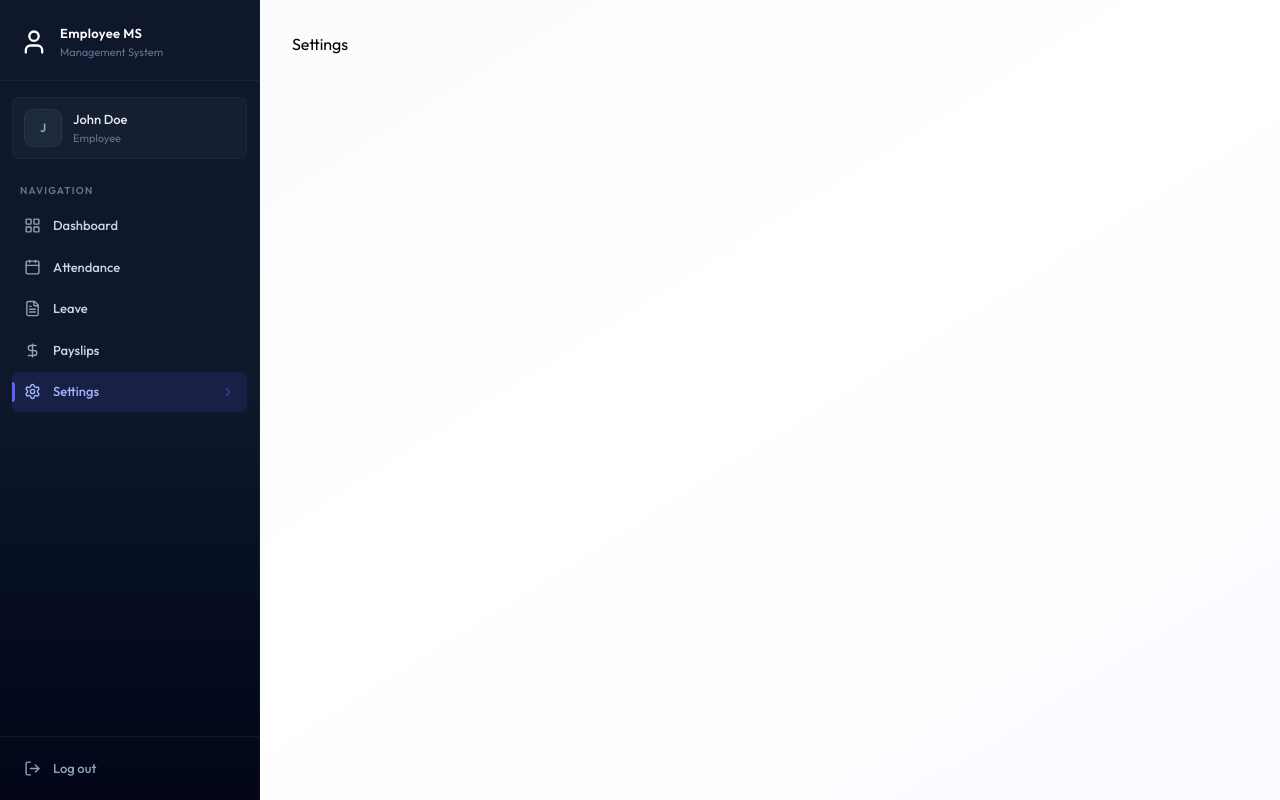
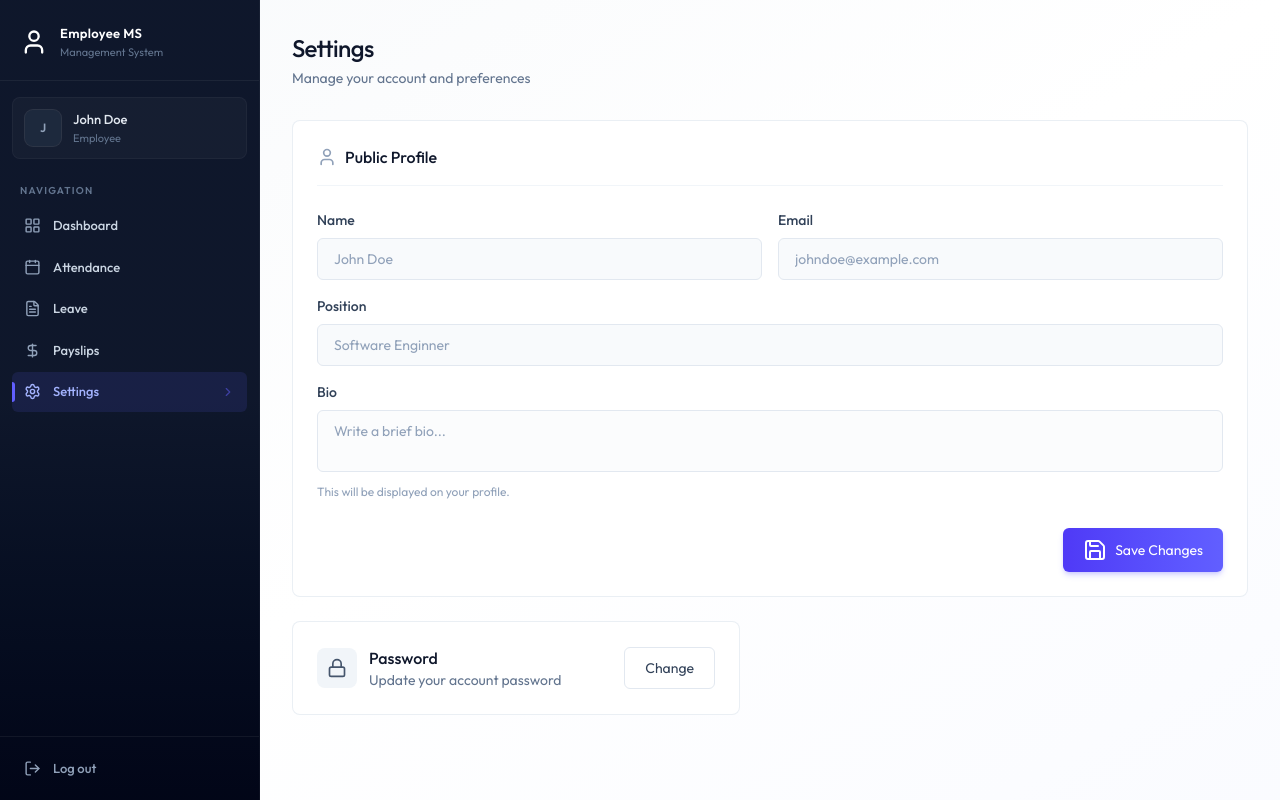
Before and after one commit to SharmaKumarRohit/FullStack-EMS, a React (Vite) app in the folder client/: page /settings in a window 1280 px wide. Built offline with nearby package versions, Linux system fonts and the light colour scheme.

Commit message:
settings page UI completed

```diff
--- a/client/src/assets/assets.tsx
+++ b/client/src/assets/assets.tsx
@@ -53,6 +53,9 @@
   firstName: string;
   lastName: string;
   email: string;
+  position: string;
+  isDeleted: boolean;
+  bio: string;
   image: string | null;
 };
 
@@ -177,6 +180,9 @@
   firstName: "John",
   lastName: "Doe",
   email: "johndoe@example.com",
+  position: "Software Enginner",
+  isDeleted: false,
+  bio: "",
   image: null,
 };
 
--- /dev/null
+++ b/client/src/components/ChangePasswordModal.tsx
@@ -0,0 +1,91 @@
+import { useState } from "react";
+import Modal from "./Modal";
+import { Loader2Icon, LockIcon, X } from "lucide-react";
+
+type PropsType = {
+  open: boolean;
+  onClose: () => void;
+};
+
+function ChangePasswordModal({ open, onClose }: PropsType) {
+  const [loading, setLoading] = useState(false);
+  const [message, setMessage] = useState({
+    type: "",
+    text: "",
+  });
+
+  const handleSubmit = (e: React.SubmitEvent<HTMLFormElement>) => {
+    e.preventDefault();
+  };
+
+  if (!open) return null;
+  return (
+    <Modal closeModal={onClose}>
+      <div className="flex items-center justify-between p-6 pb-0">
+        <h2 className="text-lg font-medium text-slate-900 flex items-center gap-2">
+          <LockIcon className="size-5 text-slate-400" /> Change Password
+        </h2>
+        <button
+          onClick={onClose}
+          className="p-2 rounded-lg hover:bg-slate-100 transition-colors text-slate-400 hover:text-slate-600"
+        >
+          <X className="size-5" />
+        </button>
+      </div>
+      <form onSubmit={handleSubmit} className="p-6 space-y-5">
+        {message.text && (
+          <div
+            className={`p-3 rounded-xl text-sm flex items-start gap-3 ${message.type === "success" ? "bg-emerald-50 text-emerald-700 border border-emerald-200" : "bg-rose-50 text-rose-700 border border-rose-200"}`}
+          >
+            <div
+              className={`size-1.5 rounded-full mt-1.5 shrink-0 ${message.type === "success" ? "bg-emerald-500" : "bg-rose-500"}`}
+            />
+            {message.text}
+          </div>
+        )}
+        <div>
+          <label
+            htmlFor="currentPassword"
+            className="block text-sm font-medium text-slate-700 mb-2"
+          >
+            Current Password
+          </label>
+          <input
+            type="password"
+            name="currentPassword"
+            id="currentPassword"
+            required
+          />
+        </div>
+        <div>
+          <label
+            htmlFor="newPassword"
+            className="block text-sm font-medium text-slate-700 mb-2"
+          >
+            New Password
+          </label>
+          <input type="password" name="newPassword" id="newPassword" required />
+        </div>
+        <div className="flex gap-3 pt-2">
+          <button
+            type="button"
+            onClick={onClose}
+            className="btn-secondary flex-1"
+          >
+            Cancel
+          </button>
+          <button
+            type="submit"
+            disabled={loading}
+            className="btn-primary flex-1 flex justify-center items-center gap-2"
+          >
+            {loading && <Loader2Icon className="size-4 animate-spin" />}
+            Update Password
+          </button>
+        </div>
+      </form>
+    </Modal>
+  );
+}
+
+export default ChangePasswordModal;
--- /dev/null
+++ b/client/src/components/ProfileForm.tsx
@@ -0,0 +1,135 @@
+import { useState } from "react";
+import type { ProfileData } from "../assets/assets";
+import { Loader2, Save, User } from "lucide-react";
+
+type PropsType = {
+  initialData: ProfileData;
+  onSuccess: () => void;
+};
+function ProfileForm({ initialData, onSuccess }: PropsType) {
+  const [loading, setLoading] = useState(false);
+  const [error, setError] = useState("");
+  const [message, setMessage] = useState("");
+
+  const handleSubmit = (e: React.SubmitEvent<HTMLFormElement>) => {
+    e.preventDefault();
+  };
+  return (
+    <form onSubmit={handleSubmit} className="card p-5 sm:p-6 mb-6">
+      <h2 className="text-base font-medium text-slate-900 mb-6 pb-4 border-b border-slate-100 flex items-center gap-2">
+        <User className="size-5 text-slate-400" /> Public Profile
+      </h2>
+
+      {error && (
+        <div className="bg-rose-50 text-rose-700 p-4 rounded-xl text-sm border border-rose-200 mb-6 flex items-start gap-3">
+          <div className="size-1.5 rounded-full bg-rose-500 mt-1.5 shrink-0" />
+          {error}
+        </div>
+      )}
+
+      {message && (
+        <div className="bg-emerald-50 text-emerald-700 p-4 rounded-xl text-sm border border-emerald-200 mb-6 flex items-start gap-3">
+          <div className="size-1.5 rounded-full bg-emerald-500 mt-1.5 shrink-0" />
+          {message}
+        </div>
+      )}
+
+      <div className="space-y-5">
+        <div className="grid grid-cols-1 sm:grid-cols-2 gap-4">
+          <div>
+            <label
+              htmlFor="name"
+              className="block text-sm font-medium text-slate-700 mb-2"
+            >
+              Name
+            </label>
+            <input
+              type="text"
+              id="name"
+              name="name"
+              disabled
+              value={`${initialData.firstName} ${initialData.lastName}`}
+              className="bg-slate-50 text-slate-400 cursor-not-allowed"
+            />
+          </div>
+          <div>
+            <label
+              htmlFor="email"
+              className="block text-sm font-medium text-slate-700 mb-2"
+            >
+              Email
+            </label>
+            <input
+              type="email"
+              id="email"
+              name="email"
+              disabled
+              value={initialData.email}
+              className="bg-slate-50 text-slate-400 cursor-not-allowed"
+            />
+          </div>
+          <div className="sm:col-span-2">
+            <label
+              htmlFor="position"
+              className="block text-sm font-medium text-slate-700 mb-2"
+            >
+              Position
+            </label>
+            <input
+              type="email"
+              id="position"
+              name="position"
+              disabled
+              value={initialData.position}
+              className="bg-slate-50 text-slate-400 cursor-not-allowed"
+            />
+          </div>
+          <div className="sm:col-span-2">
+            <label
+              htmlFor="bio"
+              className="block text-sm font-medium text-slate-700 mb-2"
+            >
+              Bio
+            </label>
+            <textarea
+              name="bio"
+              id="bio"
+              disabled={initialData.isDeleted}
+              defaultValue={initialData.bio || ""}
+              placeholder="Write a brief bio..."
+              className={`resize-none ${initialData.isDeleted ? "bg-slate-50 text-slate-400 cursor-not-allowed" : ""}`}
+            />
+            <p className="text-xs text-slate-400 mt-1.5">
+              This will be displayed on your profile.
+            </p>
+          </div>
+        </div>
+        {initialData.isDeleted ? (
+          <div className="pt-2">
+            <div className="p-4 bg-rose-50 border border-rose-200 rounded-xl text-center">
+              <p className="text-rose-600 font-medium tracking-tight">
+                Account Deactivated
+              </p>
+              <p className="text-sm text-rose-500 mt-0.5">
+                You can no longer update your profile.
+              </p>
+            </div>
+          </div>
+        ) : (
+          <div className="flex justify-end pt-2">
+            <button
+              type="submit"
+              disabled={loading}
+              className="btn-primary flex items-center gap-2 justify-center w-full sm:w-auto"
+            >
+              {loading ? <Loader2 className="size-4 animate-spin" /> : <Save />}
+              Save Changes
+            </button>
+          </div>
+        )}
+      </div>
+    </form>
+  );
+}
+
+export default ProfileForm;
--- a/client/src/pages/Settings.tsx
+++ b/client/src/pages/Settings.tsx
@@ -1,7 +1,64 @@
-import React from "react";
+import { useEffect, useState } from "react";
+import { dummyProfileData, type ProfileData } from "../assets/assets";
+import Loading from "../components/Loading";
+import { Lock } from "lucide-react";
+import ProfileForm from "../components/ProfileForm";
+import ChangePasswordModal from "../components/ChangePasswordModal";
 
 function Settings() {
-  return <div>Settings</div>;
+  const [profile, setProfile] = useState<ProfileData | null>(null);
+  const [loading, setLoading] = useState(true);
+  const [showPasswordModal, setShowPasswordModal] = useState(false);
+
+  const fetchProfile = async () => {
+    setProfile(dummyProfileData);
+    setTimeout(() => {
+      setLoading(false);
+    }, 1000);
+  };
+
+  useEffect(() => {
+    fetchProfile();
+  }, []);
+
+  if (loading) return <Loading />;
+
+  return (
+    <div className="animate-fade-in">
+      <div className="page-header">
+        <h1 className="page-title">Settings</h1>
+        <p className="page-subtitle">Manage your account and preferences</p>
+      </div>
+      {profile && (
+        <ProfileForm initialData={profile} onSuccess={fetchProfile} />
+      )}
+
+      {/* Change password trigger */}
+      <div className="card max-w-md p-6 flex items-center justify-between">
+        <div className="flex items-center gap-3">
+          <div className="p-2.5 bg-slate-100 rounded-lg">
+            <Lock className="size-5 text-slate-600" />
+          </div>
+          <div>
+            <p className="font-medium text-slate-900">Password</p>
+            <p className="text-sm text-slate-500">
+              Update your account password
+            </p>
+          </div>
+        </div>
+        <button
+          className="btn-secondary text-sm"
+          onClick={() => setShowPasswordModal(true)}
+        >
+          Change
+        </button>
+      </div>
+      <ChangePasswordModal
+        open={showPasswordModal}
+        onClose={() => setShowPasswordModal(false)}
+      />
+    </div>
+  );
 }
 
 export default Settings;
```
